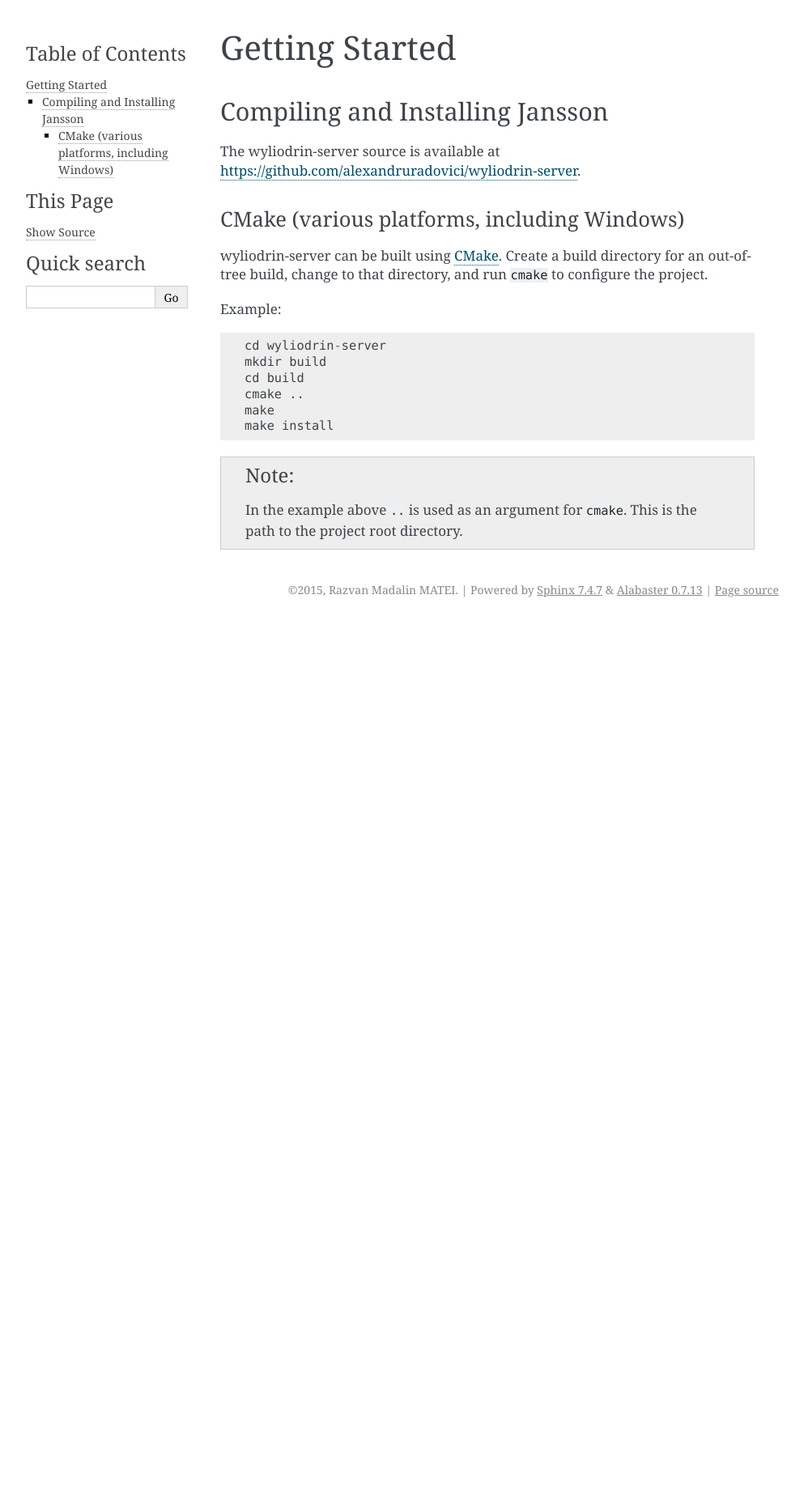
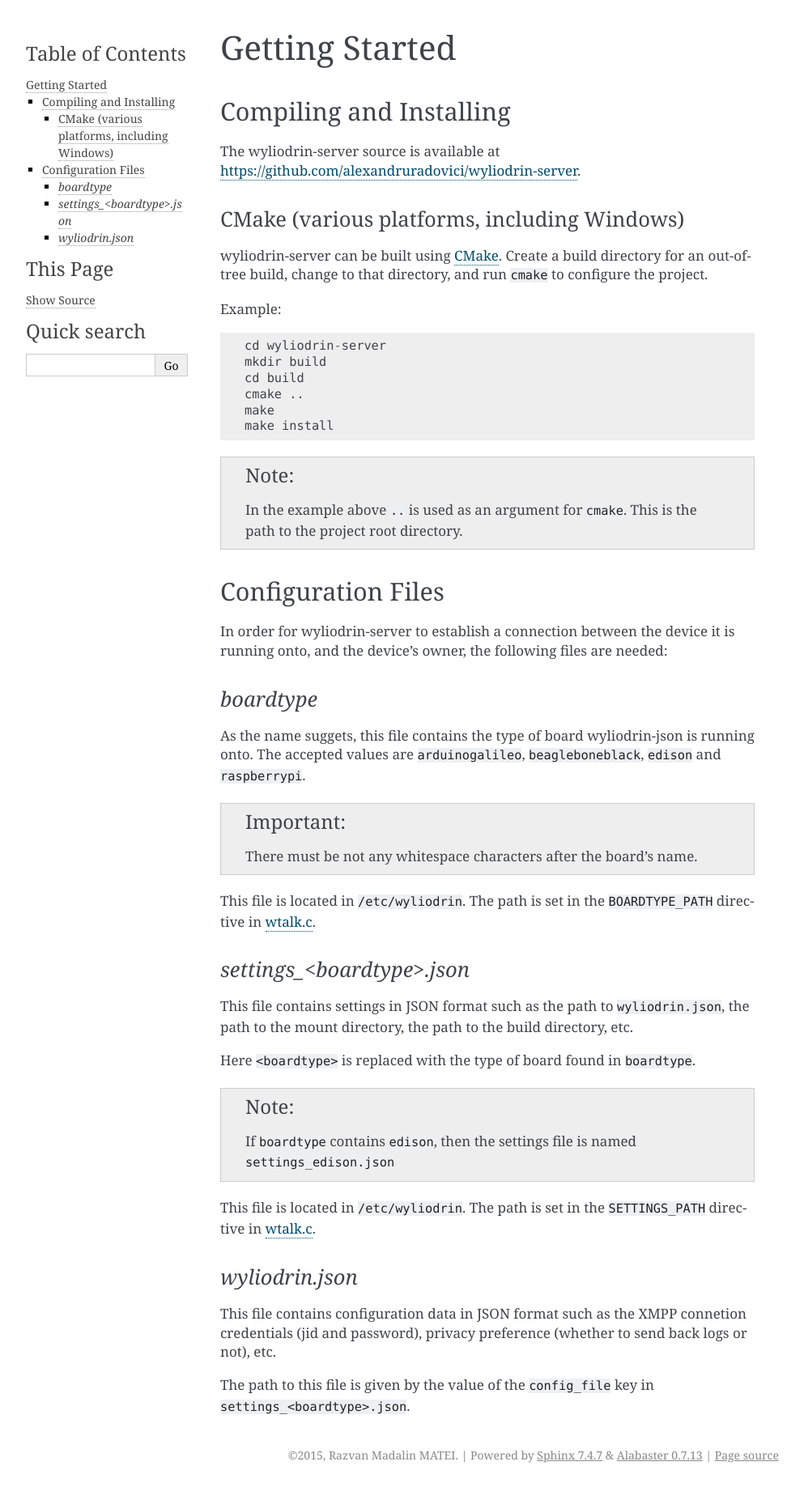
Before and after one commit to Wyliodrin/wyliodrin-server, a Sphinx documentation site: the page built from docs/source/gettingstarted.rst, in a window 1280 px wide. Shown: the whole page at 81% size, without its empty margins (148-1141 px from the left). Built offline with Sphinx 7.4.7, drawn with Linux system fonts in a browser that asks for light colours; before the commit the page ends 900 px from its top, so only the background shows below that.

Commit message:
configuration files docs

```diff
--- a/docs/source/gettingstarted.rst
+++ b/docs/source/gettingstarted.rst
@@ -6,8 +6,8 @@ Getting Started
 
 
 
-Compiling and Installing Jansson
-================================
+Compiling and Installing
+========================
 
 The wyliodrin-server source is available at
 https://github.com/alexandruradovici/wyliodrin-server.
@@ -33,3 +33,57 @@ Example::
           This is the path to the project root directory.
 
 .. _CMake: http://www.cmake.org
+
+
+
+Configuration Files
+===================
+
+In order for wyliodrin-server to establish a connection between the device
+it is running onto, and the device's owner, the following files are needed:
+
+
+`boardtype`
+-----------
+
+As the name suggets, this file contains the type of board wyliodrin-json is
+running onto. The accepted values are ``arduinogalileo``, ``beagleboneblack``,
+``edison`` and ``raspberrypi``.
+
+.. important::
+  There must be not any whitespace characters
+  after the board's name.
+
+This file is located in ``/etc/wyliodrin``. The path is set in the
+``BOARDTYPE_PATH`` directive in `wtalk.c`_.
+
+
+`settings_<boardtype>.json`
+---------------------------
+
+This file contains settings in JSON format such as the path to
+``wyliodrin.json``, the path to the mount directory, the path to the build
+directory, etc.
+
+Here ``<boardtype>`` is replaced with the type of board found in ``boardtype``.
+
+.. note::
+  If ``boardtype`` contains ``edison``, then the settings file is named
+  ``settings_edison.json``
+
+This file is located in ``/etc/wyliodrin``. The path is set in the
+``SETTINGS_PATH`` directive in `wtalk.c`_.
+
+
+`wyliodrin.json`
+----------------
+
+
+This file contains configuration data in JSON format such as the XMPP connetion
+credentials (jid and password), privacy preference (whether to send back logs
+or not), etc.
+
+The path to this file is given by the value of the ``config_file`` key in
+``settings_<boardtype>.json``.
+
+.. _`wtalk.c`: https://github.com/alexandruradovici/wyliodrin-server/blob/clean/wtalk.c
```
